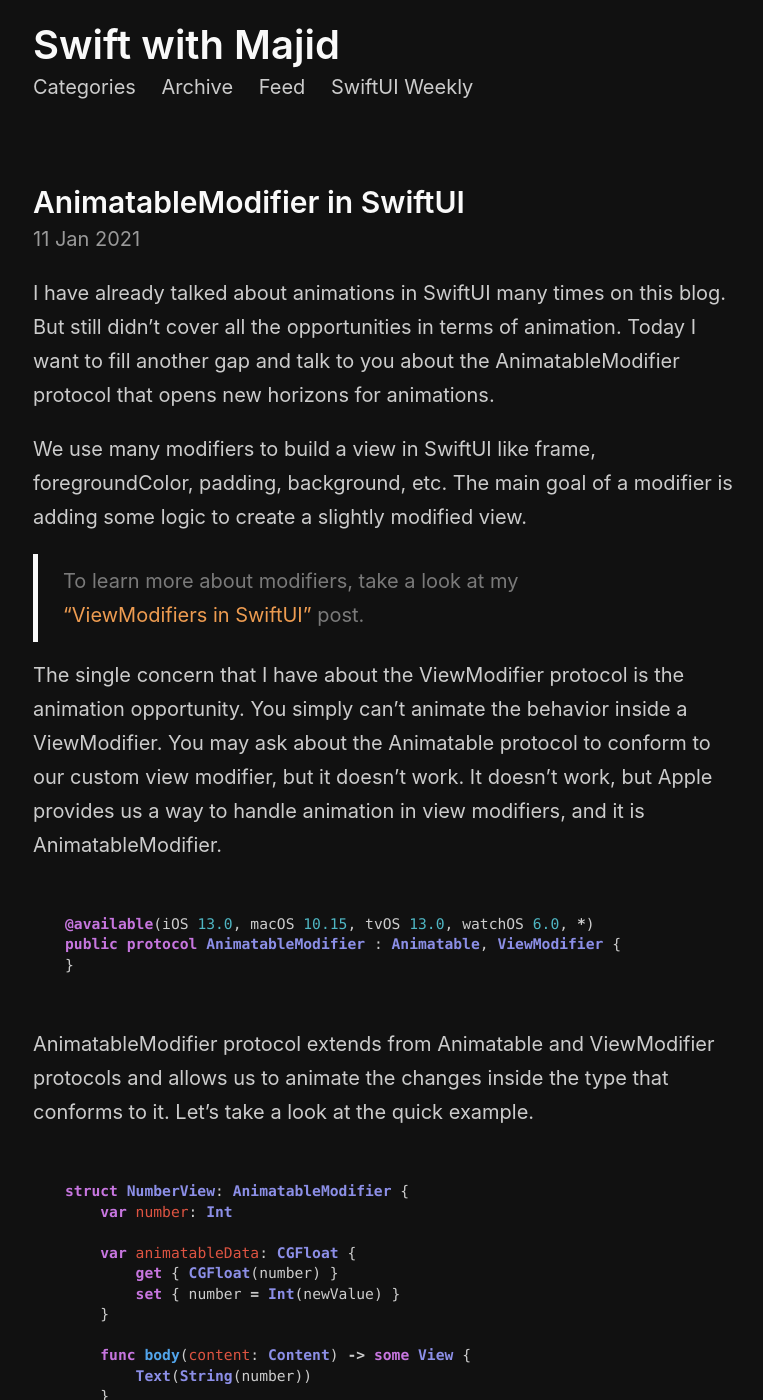
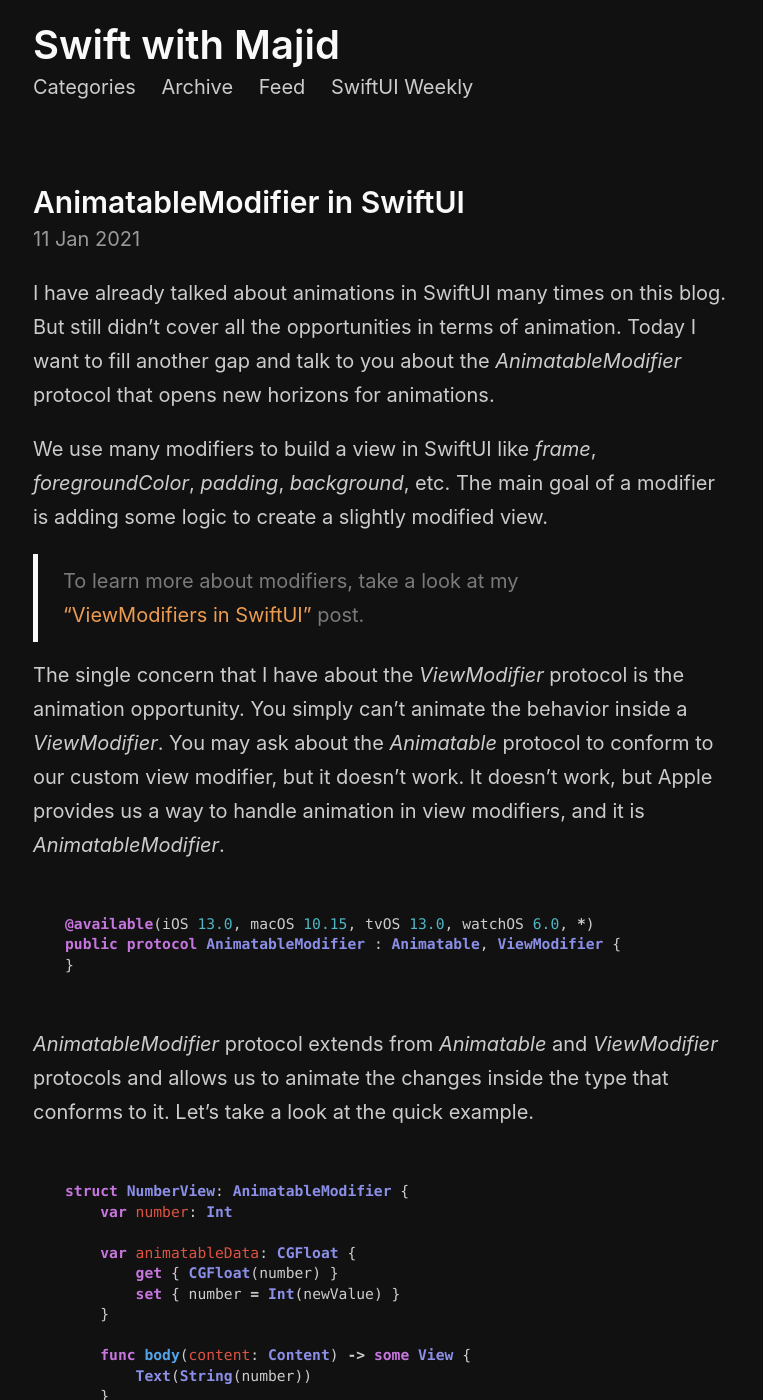
Before and after one commit to mecid/mecid.github.io, a Jekyll site: the page built from _posts/2021-01-11-animatablemodifier-in-swiftui.md, in a window 1280 px wide and 1400 px high. Shown: the whole window, without its empty margins (257-1020 px from the left). Built offline with Jekyll 4.4.1, drawn with Linux system fonts in a browser that asks for light colours; some of the changed text lies outside the part shown.

Commit message:
formatting added to animatable modifier post

````diff
--- a/_posts/2021-01-11-animatablemodifier-in-swiftui.md
+++ b/_posts/2021-01-11-animatablemodifier-in-swiftui.md
@@ -5,13 +5,13 @@ image: /public/swiftui.png
 category: Interactions
 ---
 
-I have already talked about animations in SwiftUI many times on this blog. But still didn't cover all the opportunities in terms of animation. Today I want to fill another gap and talk to you about the AnimatableModifier protocol that opens new horizons for animations.
+I have already talked about animations in SwiftUI many times on this blog. But still didn't cover all the opportunities in terms of animation. Today I want to fill another gap and talk to you about the *AnimatableModifier* protocol that opens new horizons for animations.
 
-We use many modifiers to build a view in SwiftUI like frame, foregroundColor, padding, background, etc. The main goal of a modifier is adding some logic to create a slightly modified view.
+We use many modifiers to build a view in SwiftUI like *frame*, *foregroundColor*, *padding*, *background*, etc. The main goal of a modifier is adding some logic to create a slightly modified view.
 
 > To learn more about modifiers, take a look at my ["ViewModifiers in SwiftUI"](/2019/08/07/viewmodifiers-in-swiftui/) post.
 
-The single concern that I have about the ViewModifier protocol is the animation opportunity. You simply can't animate the behavior inside a ViewModifier. You may ask about the Animatable protocol to conform to our custom view modifier, but it doesn't work. It doesn't work, but Apple provides us a way to handle animation in view modifiers, and it is AnimatableModifier.
+The single concern that I have about the *ViewModifier* protocol is the animation opportunity. You simply can't animate the behavior inside a *ViewModifier*. You may ask about the *Animatable* protocol to conform to our custom view modifier, but it doesn't work. It doesn't work, but Apple provides us a way to handle animation in view modifiers, and it is *AnimatableModifier*.
 
 ```swift
 @available(iOS 13.0, macOS 10.15, tvOS 13.0, watchOS 6.0, *)
@@ -19,7 +19,7 @@ public protocol AnimatableModifier : Animatable, ViewModifier {
 }
 ```
 
-AnimatableModifier protocol extends from Animatable and ViewModifier protocols and allows us to animate the changes inside the type that conforms to it. Let's take a look at the quick example.
+*AnimatableModifier* protocol extends from *Animatable* and *ViewModifier* protocols and allows us to animate the changes inside the type that conforms to it. Let's take a look at the quick example.
 
 ```swift
 struct NumberView: AnimatableModifier {
@@ -36,9 +36,9 @@ struct NumberView: AnimatableModifier {
 }
 ```
 
-As you can see in the example above, we create the NumberView type that conforms to AnimatableModifier. In the body function of our modifier, we render our number using the Text view. AnimatableModifier runs the body function multiple times during the animation and creates a smooth transition from one state to another.
+As you can see in the example above, we create the *NumberView* type that conforms to *AnimatableModifier*. In the body function of our modifier, we render our number using the Text view. *AnimatableModifier* runs the body function multiple times during the animation and creates a smooth transition from one state to another.
 
-Usually, we use the content parameter inside the body and apply additional modifiers to it. Here we completely ignore the content and instead create a brand new view. Let's try to use the new NumberView modifier.
+Usually, we use the content parameter inside the body and apply additional modifiers to it. Here we completely ignore the content and instead create a brand new view. Let's try to use the new *NumberView* modifier.
 
 ```swift
 struct ContentView: View {
@@ -59,9 +59,9 @@ struct ContentView: View {
 }
 ```
 
-In the example above, we animate the number that appears on the screen. SwiftUI uses animatableData and vector arithmetic to interpolate the value of the number variable. SwiftUI presents a new text view on every iteration of the animation.
+In the example above, we animate the number that appears on the screen. SwiftUI uses *animatableData* and vector arithmetic to interpolate the value of the number variable. SwiftUI presents a new text view on every iteration of the animation.
 
 > If you are not familiar with Animatable protocol and vector arithmetic, take a look at my ["The magic of Animatable values in SwiftUI"](/2020/06/17/the-magic-of-animatable-values-in-swiftui/) post.
 
 #### Conclusion
-Today we learned about another hidden gem of SwiftUI. AnimatableModifier allows us to animate the things that SwiftUI doesn't allow us to animate out of the box, like text. I hope you enjoy the post. Feel free to follow me on [Twitter](https://twitter.com/mecid) and ask your questions related to this article. Thanks for reading, and see you next week!
+Today we learned about another hidden gem of SwiftUI. *AnimatableModifier* allows us to animate the things that SwiftUI doesn't allow us to animate out of the box, like text. I hope you enjoy the post. Feel free to follow me on [Twitter](https://twitter.com/mecid) and ask your questions related to this article. Thanks for reading, and see you next week!
````
